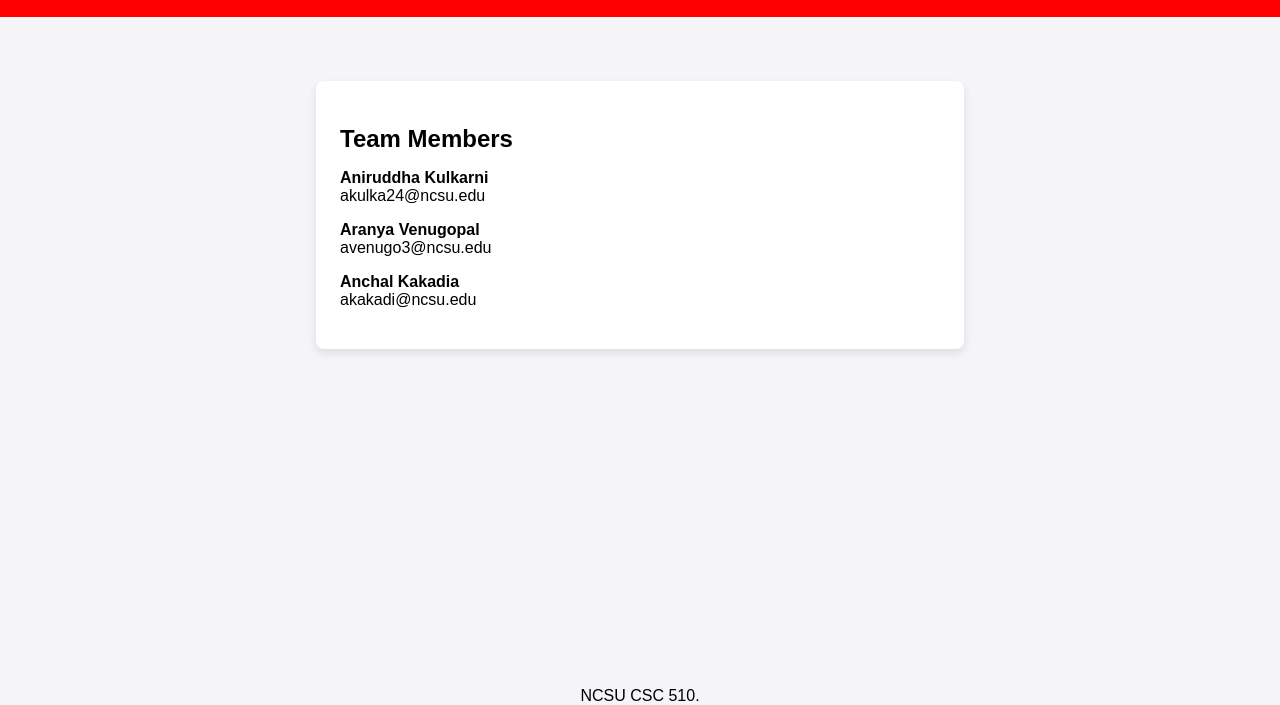
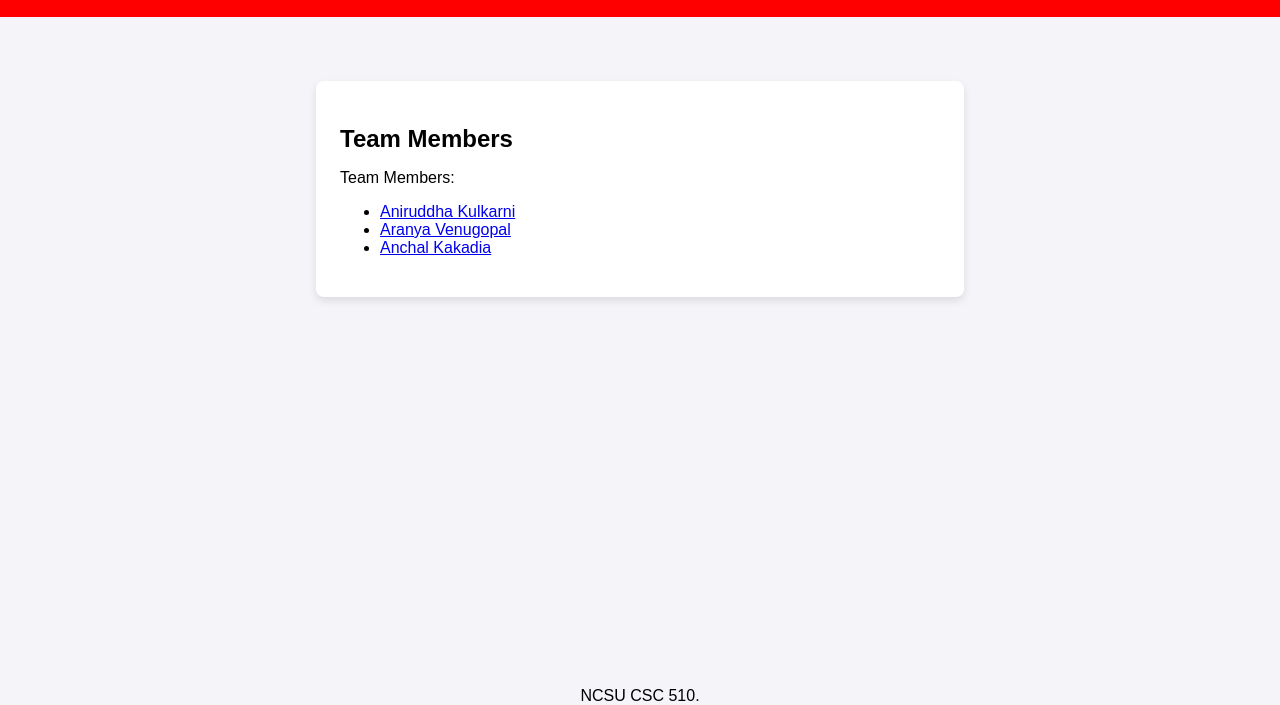
Before and after one commit to ncsu-csc-510/git-homework2, a plain HTML site: page index.html in a window 1280 px wide. Shown: the part 95-800 px from the top of the page. Drawn offline with Linux system fonts and the light colour scheme.

Commit message:
Add email links of team members

```diff
--- a/index.html
+++ b/index.html
@@ -51,18 +51,12 @@
     <main>
         <div class="team-info">
             <h2>Team Members</h2>
-            <div class="member">
-                <strong>Aniruddha Kulkarni</strong><br>
-                akulka24@ncsu.edu
-            </div>
-            <div class="member">
-                <strong>Aranya Venugopal</strong><br>
-                avenugo3@ncsu.edu
-            </div>
-            <div class="member">
-                <strong>Anchal Kakadia</strong><br>
-                akakadi@ncsu.edu
-            </div>
+            <p>Team Members:</p>
+            <ul>
+                <li><a href="mailto:akulka24@ncsu.edu">Aniruddha Kulkarni</a></li>
+                <li><a href="mailto:avenugo3@ncsu.edu">Aranya Venugopal</a></li>
+                <li><a href="mailto:akakadi@ncsu.edu">Anchal Kakadia</a></li>
+            </ul>
         </div>
     </main>
     <footer>
```
